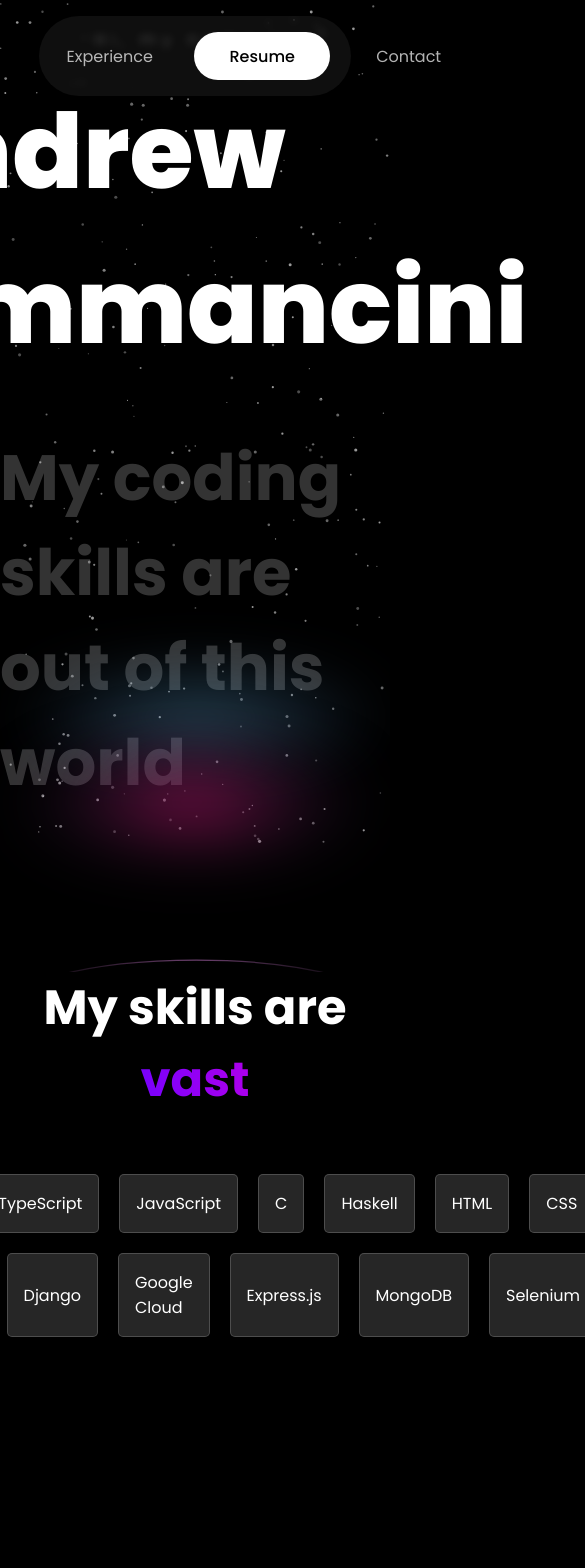
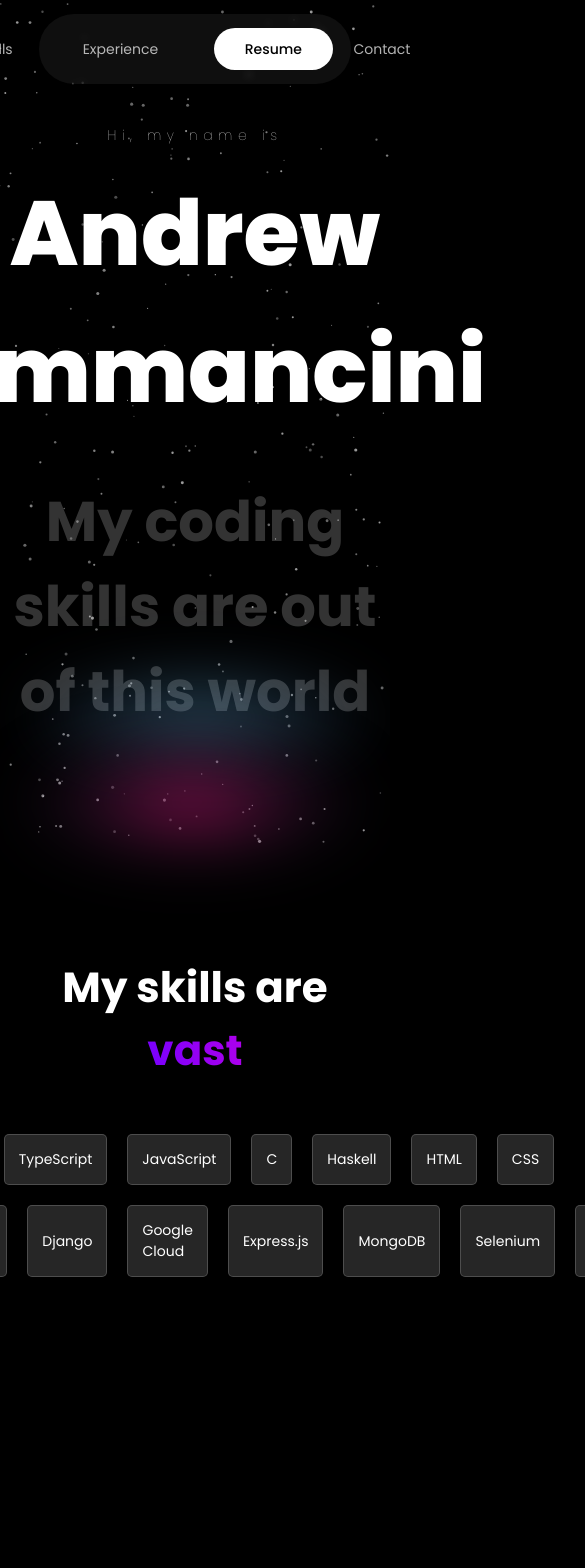
Before and after one commit to AndrewI26/portfolio, a Next.js app: page / in a window 390 px wide. Shown: the top 1568 px of the page, 585 px wide, since content can reach past the window. Built offline with nearby package versions, Linux system fonts and the light colour scheme.

Commit message:
changed css for mobile

```diff
--- a/src/app/globals.css
+++ b/src/app/globals.css
@@ -90,6 +90,7 @@ h1, h3, h6, p {
 .section-heading {
   z-index: 110;
   font-size: 3em;
+  text-align: center;
 }
 .subheading {
   font-size: calc(var(--base-size) * 2);
@@ -125,3 +126,8 @@ h1, h3, h6, p {
 .pointer {
   cursor: pointer;
 }
+@media (max-width: 768px) {
+  html {
+    font-size: 14px;
+  }
+}
--- a/src/app/styles/contact.css
+++ b/src/app/styles/contact.css
@@ -30,4 +30,5 @@
     margin-top: -10px;
     margin-bottom: 60px;
     color: var(--grey);
+    text-align: center;
 }
--- a/src/app/styles/hero.css
+++ b/src/app/styles/hero.css
@@ -21,12 +21,14 @@
     margin-bottom: -3rem;
     transform-origin: 50% 100%;
     z-index: -1000;
+    text-align: center;
 }
 .hero-title {
     font-weight: 800;
     font-size: 6.5rem;
     transform-origin: 50% 100%;
     z-index: -1000;
+    text-align: center;
 }
 .hero-subtitle {
     font-weight: 700;
@@ -35,4 +37,5 @@
     margin-top: -1.5rem;
     transform-origin: 50% 100%;
     z-index: -1000;
+    text-align: center;
 }
```
